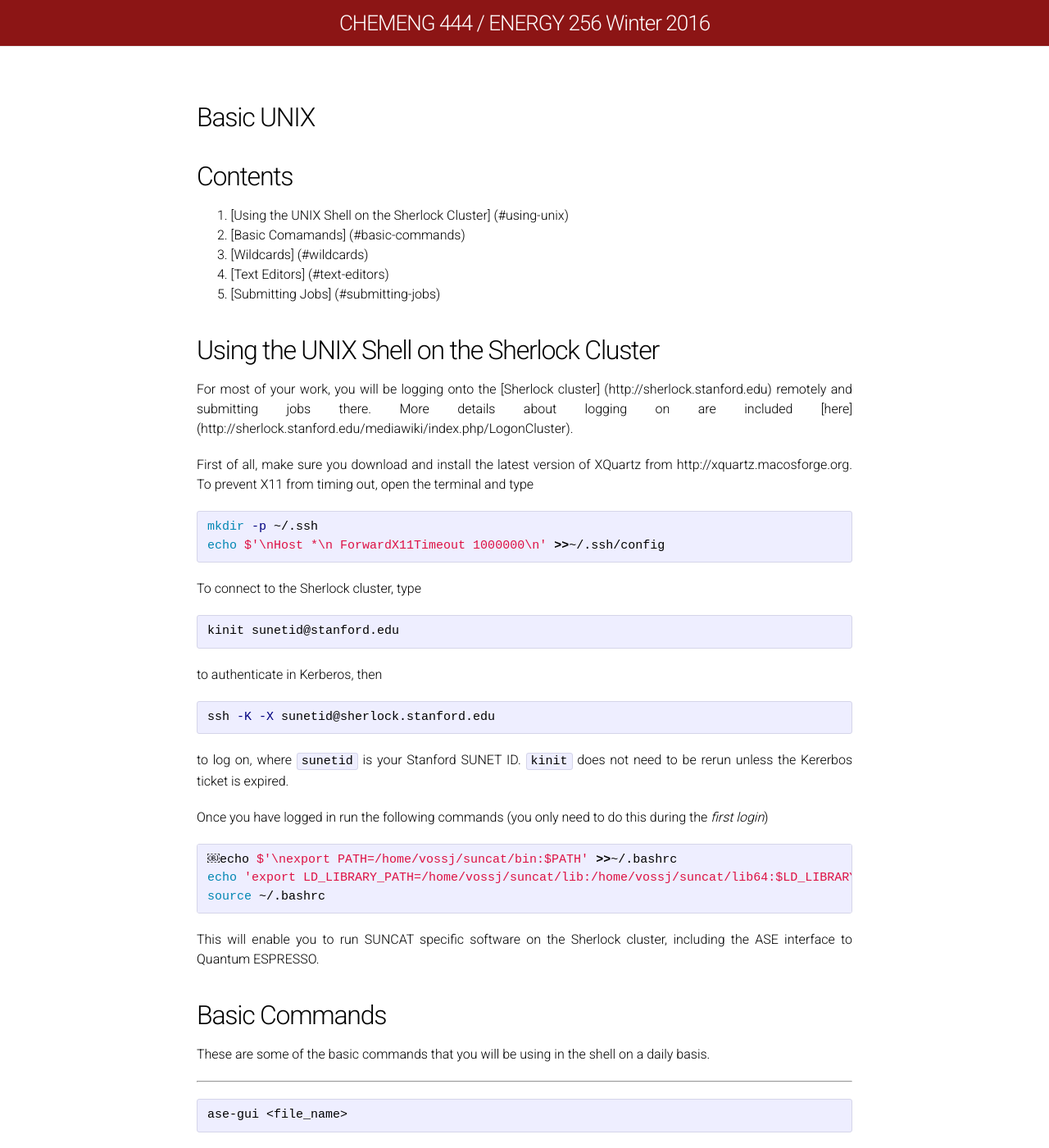
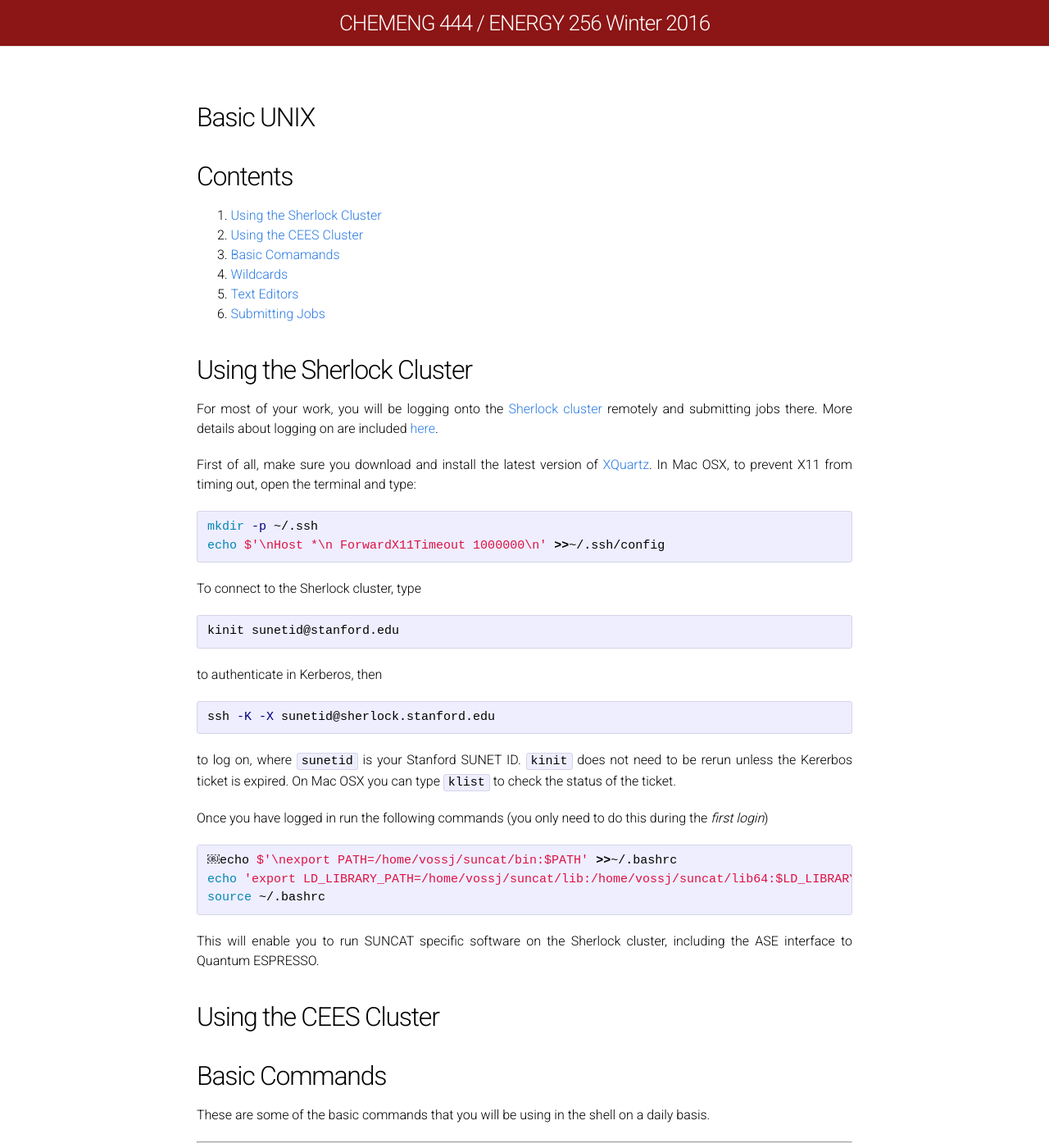
Before and after one commit to chemeng444/chemeng444.github.io, a Jekyll site: the page built from UNIX.md, in a window 1280 px wide and 1400 px high. Shown: the whole window at 82% size. Built offline with Jekyll 4.4.1, drawn with Linux system fonts in a browser that asks for light colours; Markdown is read by kramdown in place of the engine named in the settings.

Commit message:
Simpler directory structure.

````diff
--- a/UNIX/README.md
+++ b/UNIX.md
@@ -7,17 +7,18 @@
 ## Basic UNIX
 
 ## Contents
-1. [Using the UNIX Shell on the Sherlock Cluster] (#using-unix)
-2. [Basic Comamands] (#basic-commands)
-3. [Wildcards] (#wildcards)
-4. [Text Editors] (#text-editors)
-5. [Submitting Jobs] (#submitting-jobs)
+1. [Using the Sherlock Cluster](#using-unix)
+2. [Using the CEES Cluster](#using-cees)
+3. [Basic Comamands](#basic-commands)
+4. [Wildcards](#wildcards)
+5. [Text Editors](#text-editors)
+6. [Submitting Jobs](#submitting-jobs)
 
-## Using the UNIX Shell on the Sherlock Cluster
+## Using the Sherlock Cluster
 
-For most of your work, you will be logging onto the [Sherlock cluster] (http://sherlock.stanford.edu) remotely and submitting jobs there. More details about logging on are included [here] (http://sherlock.stanford.edu/mediawiki/index.php/LogonCluster).
+For most of your work, you will be logging onto the [Sherlock cluster](http://sherlock.stanford.edu) remotely and submitting jobs there. More details about logging on are included [here](http://sherlock.stanford.edu/mediawiki/index.php/LogonCluster).
 
-First of all, make sure you download and install the latest version of XQuartz from http://xquartz.macosforge.org. To prevent X11 from timing out, open the terminal and type
+First of all, make sure you download and install the latest version of [XQuartz](http://xquartz.macosforge.org). In Mac OSX, to prevent X11 from timing out, open the terminal and type:
 
 ```bash
 mkdir -p ~/.ssh
@@ -35,7 +36,7 @@
 ```bash
 ssh -K -X sunetid@sherlock.stanford.edu
 ```
-to log on, where ```sunetid``` is your Stanford SUNET ID. ```kinit``` does not need to be rerun unless the Kererbos ticket is expired.
+to log on, where ```sunetid``` is your Stanford SUNET ID. ```kinit``` does not need to be rerun unless the Kererbos ticket is expired. On Mac OSX you can type ```klist``` to check the status of the ticket.
 
 Once you have logged in run the following commands (you only need to do this during the *first login*)
 
@@ -45,6 +46,10 @@
 source ~/.bashrc
 ```
 This will enable you to run SUNCAT specific software on the Sherlock cluster, including the ASE interface to Quantum ESPRESSO.
+
+<a name='using-cees'></a>
+## Using the CEES Cluster
+
 
 <a name='basic-commands'></a>
 ## Basic Commands
````
Also changed, not shown: ASE/Getting_Started/README.md (+6 -2 lines), Project/README.md (deleted, +0 -32 lines), ProjectDescription.md (added, +28 -0 lines), Index.md (renamed from README.md), ProjectAssignments.md (renamed from Project/ProjectAssignments.md), Python.md (renamed from Python/README.md), 1 other file.
